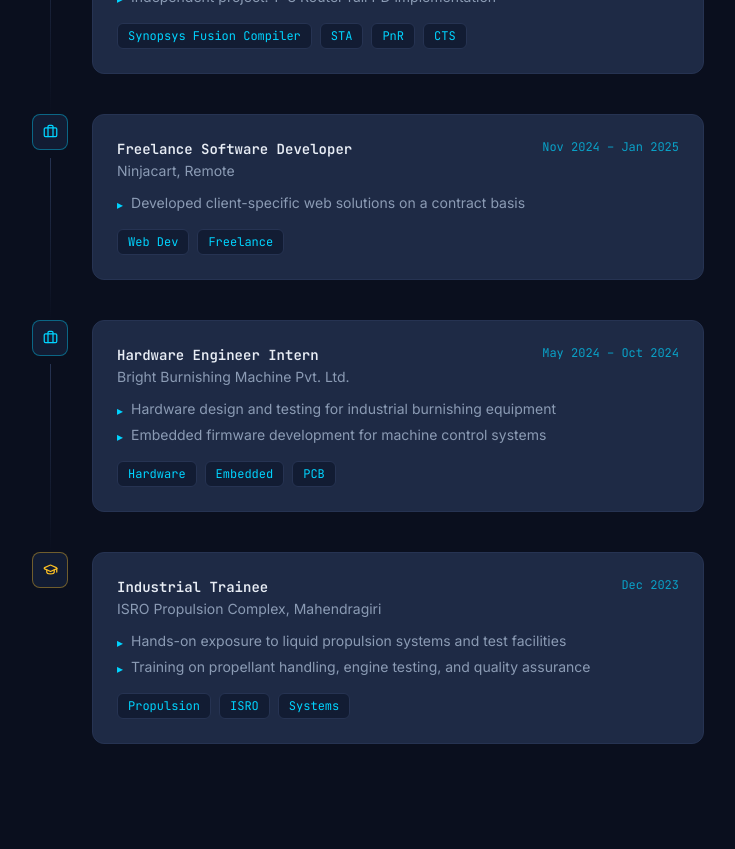
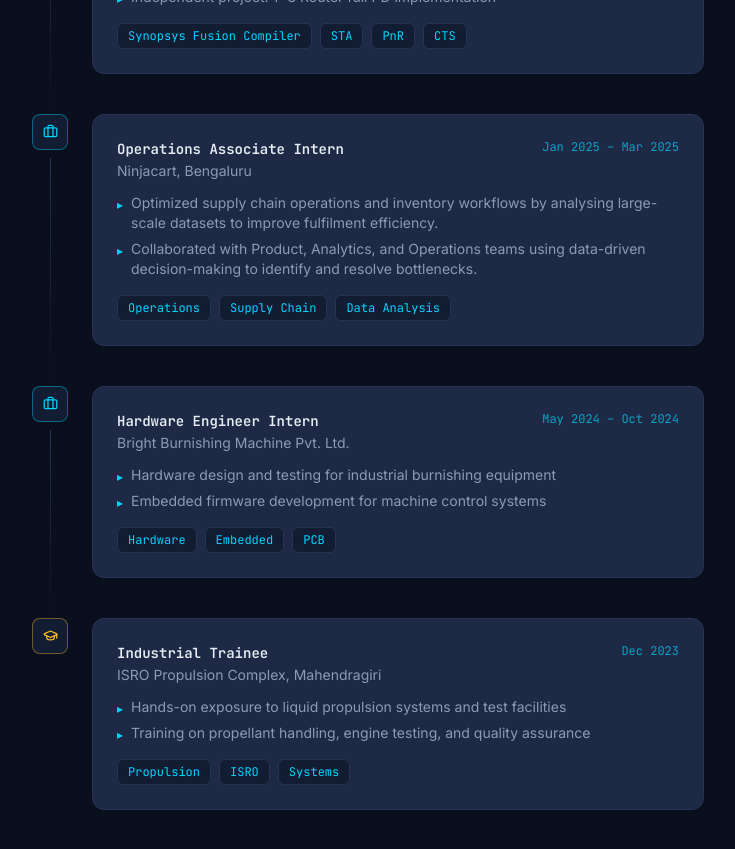
Before and after one commit to adhilhamdan/adhilhamdan.github.io, a React (Vite) app: page / in a window 1280 px wide. Shown: the part 3440-4289 px from the top of the page, without its empty margins (32-767 px from the left). Built offline with nearby package versions, Linux system fonts and the light colour scheme; no server answers.

Commit message:
Correct Ninjacart role details

```diff
--- a/src/components/Experience.jsx
+++ b/src/components/Experience.jsx
@@ -28,13 +28,14 @@ const EXPERIENCE = [
     ],
   },
   {
-    role: 'Freelance Software Developer',
-    company: 'Ninjacart, Remote',
-    period: 'Nov 2024 – Jan 2025',
+    role: 'Operations Associate Intern',
+    company: 'Ninjacart, Bengaluru',
+    period: 'Jan 2025 – Mar 2025',
     type: 'work',
-    tags: ['Web Dev', 'Freelance'],
+    tags: ['Operations', 'Supply Chain', 'Data Analysis'],
     points: [
-      'Developed client-specific web solutions on a contract basis',
+      'Optimized supply chain operations and inventory workflows by analysing large-scale datasets to improve fulfilment efficiency.',
+      'Collaborated with Product, Analytics, and Operations teams using data-driven decision-making to identify and resolve bottlenecks.',
     ],
   },
   {
```
